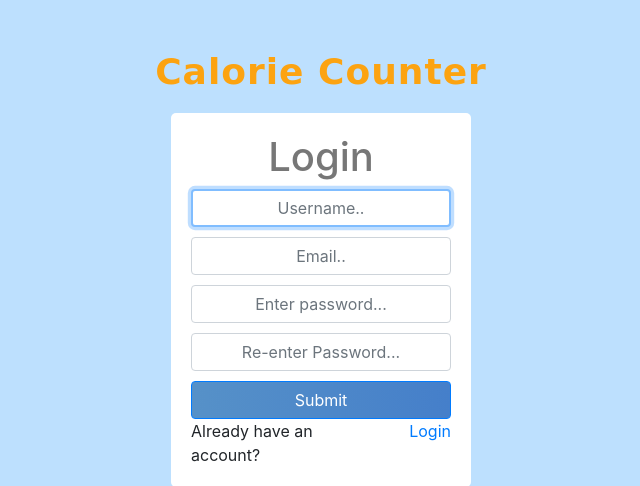
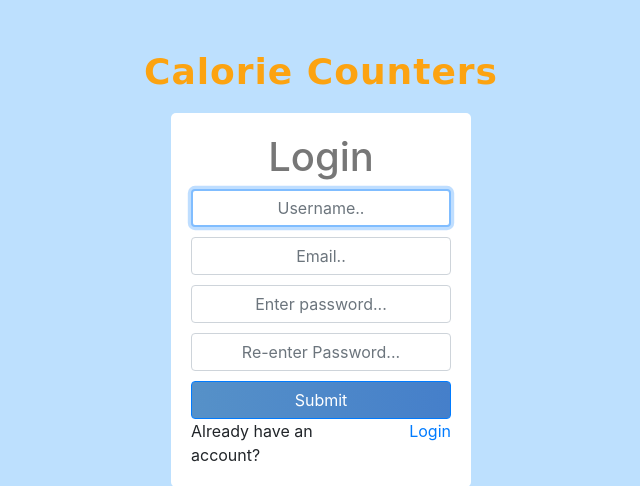
Before and after one commit to Mohannci/calorie_counter_app, a Django app: page /register/ in a window 1280 px wide. Shown: the top 486 px of the page, without its empty margins (319-959 px from the left). Run offline with Django 3.2, Linux system fonts and the light colour scheme; some libraries are stand-ins or nearby versions.

Commit message:
new update
new update in title

```diff
--- a/templates/base2.html
+++ b/templates/base2.html
@@ -15,7 +15,7 @@
 
 </head>
 <body style="background-color: #bde0fe;">
-  <a href={% url "home" %}><h1 class="text-center" style="font-family: Brush Script MT, cursive; font-size: 36px; font-weight: bold; color: #fca311; letter-spacing: 1px;">Calorie Counter</h1></a>
+  <a href={% url "home" %}><h1 class="text-center" style="font-family: Brush Script MT, cursive; font-size: 36px; font-weight: bold; color: #fca311; letter-spacing: 1px;">Calorie Counters</h1></a>
 
 
 <!-- header role="banner" -->
```
